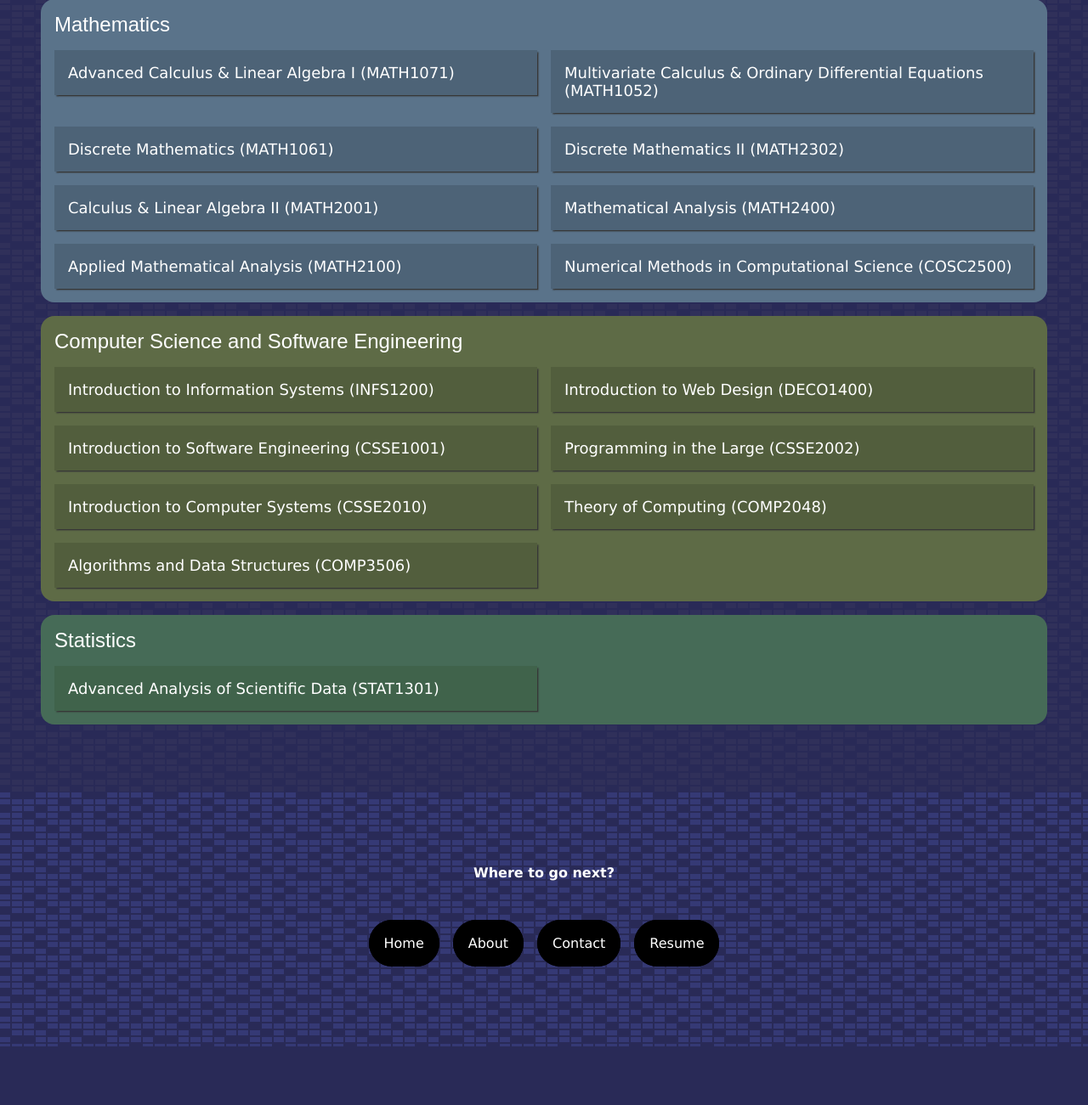
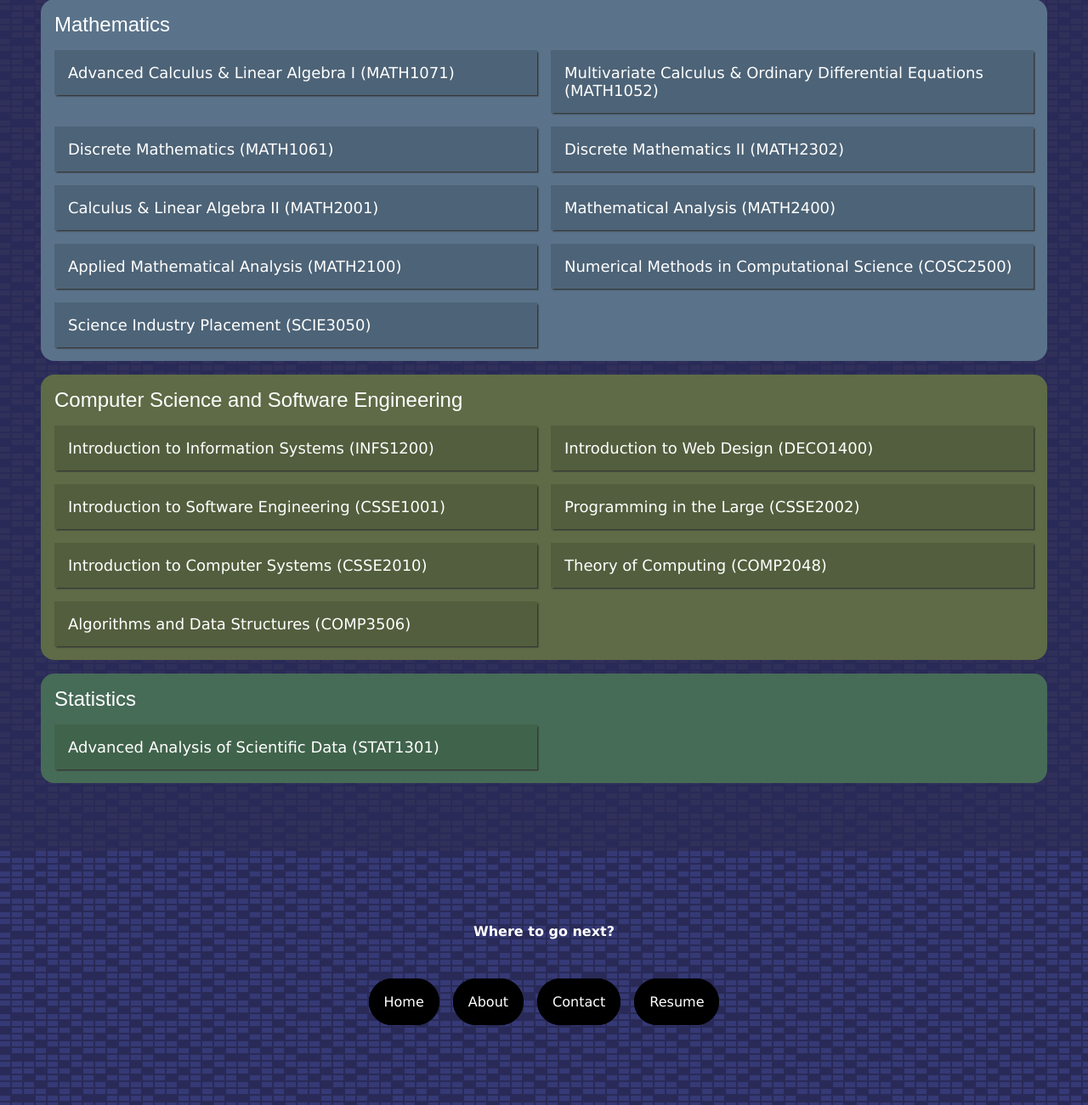
Before and after one commit to MitchellJC/PersonalWebsite, a Flask app: page /about in a window 1280 px wide. Shown: the part 994-2295 px from the top of the page at 85% size. Before the commit the page ends 2226 px from the top, so only its background shows below. Run offline with Flask 2, Linux system fonts and the light colour scheme; some libraries are stand-ins or nearby versions.

Commit message:
Add SCIE3050

```diff
--- a/templates/about.html
+++ b/templates/about.html
@@ -223,6 +223,25 @@ about_active %}class="active-page"{% endblock %} {% block content %}
             </p>
           </div>
         </div>
+
+        <div class="course">
+          <span class="course-title"> Science Industry Placement (SCIE3050) </span>
+          <div class="course-description-box">
+            <p class="course-description">
+              The Science Industry Placement course enables students to acquire practical skills and experience in an authentic work environment. Through the completion of 120 hours of placement in a science-related workplace, students will gain an understanding of the real world application of their learning. They will also learn about the nature of careers in science, identify possible career pathways, and reflect on their own professional skills and personal development.
+
+              <br />
+              <br />
+              Course description from course page:
+              <a
+                href=https://my.uq.edu.au/programs-courses/course.html?course_code=SCIE3050"
+                target="_blank"
+              >
+              https://my.uq.edu.au/programs-courses/course.html?course_code=SCIE3050
+              </a>
+            </p>
+          </div>
+        </div>
       </div>
     </div>
 
```
